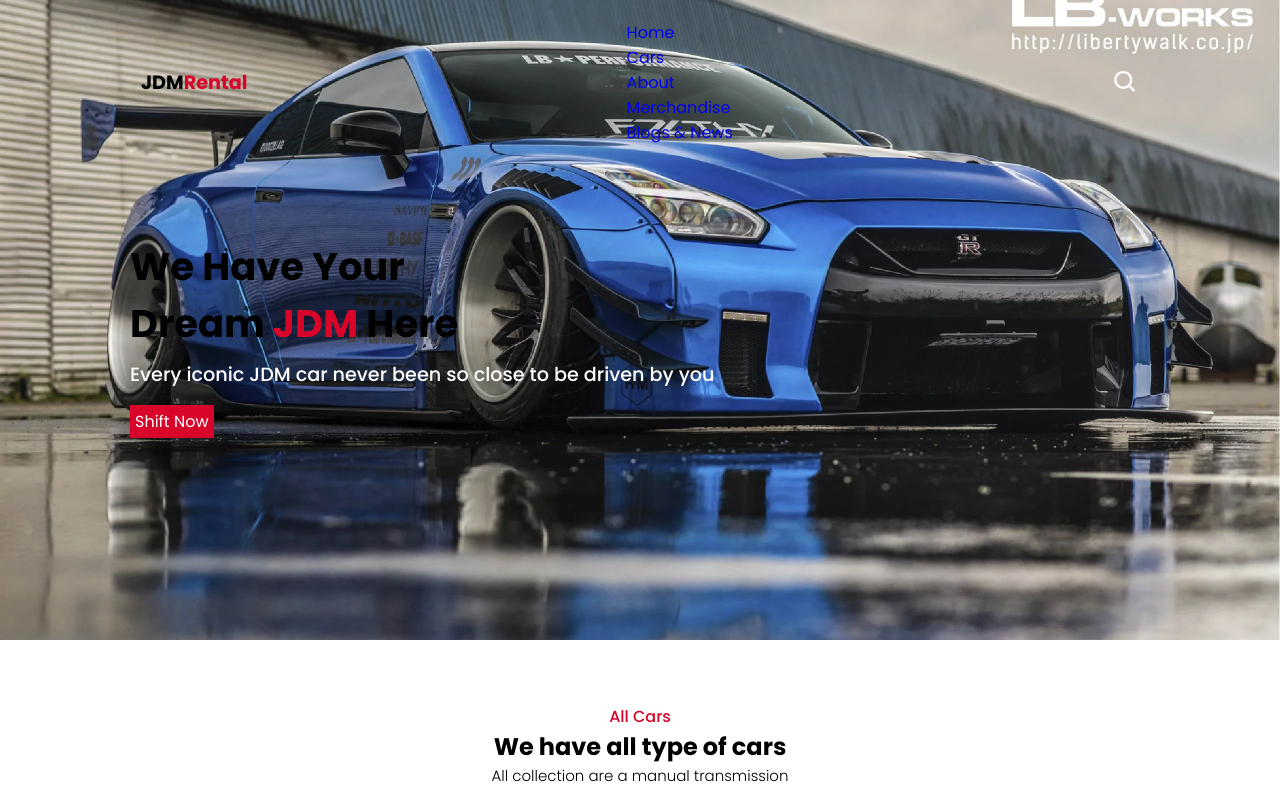
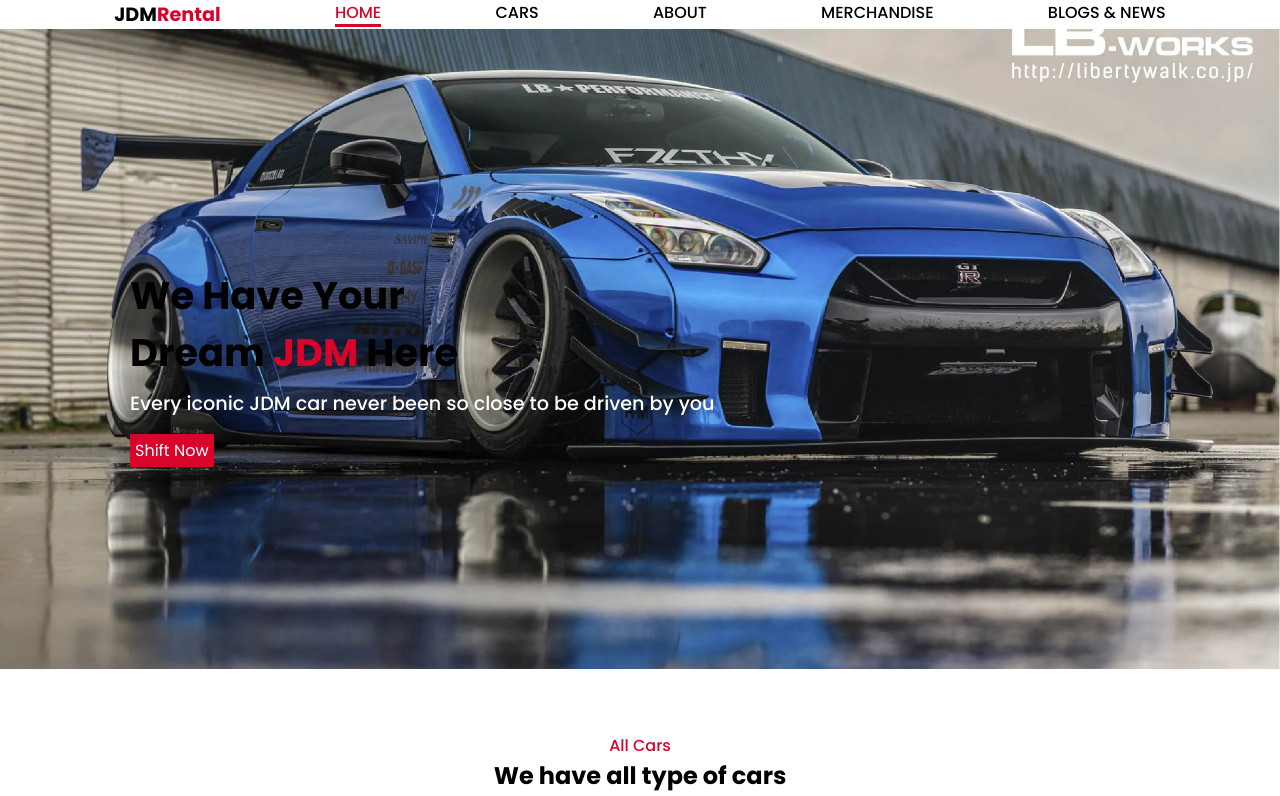
Before and after one commit to EdwardBerroa/JDMWebsite, a plain HTML site: page index.html in a window 1280 px wide. Shown: the top 796 px of the page. Drawn offline with nearby package versions, Linux system fonts and the light colour scheme.

Commit message:
1. Changed menu item to use divs instead of <li> and <ul>. 2. Removed header div. 3. Consolidated display:flex to one style in style.css. 4. Commented out .nav since its not used. 5. Found bug "class="=navbar"" with the "=" in the class quotation.

```diff
--- a/index.html
+++ b/index.html
@@ -1,5 +1,6 @@
 <!DOCTYPE html>
 <html lang="en">
+
 <head>
     <meta charset="UTF-8">
     <meta http-equiv="X-UA-Compatible" content="IE=edge">
@@ -12,29 +13,29 @@
 </head>
 <body>
     <!-- Navbar -->
-    <header>
-        <!-- Nav Container -->
-        <div class="nav container">
+    <div class="container">
+        <div>
             <!-- Menu Icon -->
             <i class='bx bx-menu' id="menu-icon"></i>
             <!-- Logo -->
             <a href="#" class="logo">JDM<span>Rental</span></a>
-            <!-- Nav List -->
-            <ul class="=navbar">
-                <li><a href="#home" class="active">Home</a></li>
-                <li><a href="#cars">Cars</a></li>
-                <li><a href="#about">About</a></li>
-                <li><a href="#parts">Merchandise</a></li>
-                <li><a href="#blog">Blogs & News</a></li>
-            </ul>
+        </div>
+
+        <!-- Nav List -->
+        <div class="navbar"><a href="#home" class="active">Home</a></div>
+        <div class="navbar"><a href="#cars">Cars</a></div>
+        <div class="navbar"><a href="#about">About</a></div>
+        <div class="navbar"><a href="#parts">Merchandise</a></div>
+        <div class="navbar"><a href="#blog">Blogs & News</a></div>
+
+        <div class="search-box container">
             <!-- Search Icon-->
-            <i class='bx bx-search' id="search-icon" ></i>
+            <i class='bx bx-search' id="search-icon"></i>
             <!-- Search Box -->
-            <div class="search-box container">
-                <input type="search" name="" id="" placeholder="search here...">
-            </div>
+            <input type="search" name="" id="" placeholder="search here...">
         </div>
-    </header>
+    </div>
+
     <!-- Home -->
     <section class="home" id="home">
         <div class="home-text">
@@ -177,7 +178,8 @@
                 <img src="img/blog1.jpg" alt="">
                 <span>May 23 2023</span>
                 <h3>Engine Maintenance</h3>
-                <p>We frequently change our car oil and give a rutinary engine maintenance every after costumer used.</p>
+                <p>We frequently change our car oil and give a rutinary engine maintenance every after costumer used.
+                </p>
                 <a href="#" class="blog-btn">Read More<i class='bx bx-right-arrow-alt'></i></a>
             </div>
             <!-- Box 2 -->
@@ -185,7 +187,8 @@
                 <img src="img/blog2.jpg" alt="">
                 <span>May 23 2023</span>
                 <h3>Turbo Maintenance</h3>
-                <p>Our dedication to our turbos makes the car the most reliable and high end power out in the market.</p>
+                <p>Our dedication to our turbos makes the car the most reliable and high end power out in the market.
+                </p>
                 <a href="#" class="blog-btn">Read More<i class='bx bx-right-arrow-alt'></i></a>
             </div>
             <!-- Box 3 -->
@@ -239,4 +242,5 @@
     <!-- Link To Js-->
     <script src="main.js"></script>
 </body>
+
 </html>
--- a/style.css
+++ b/style.css
@@ -35,9 +35,12 @@ body{
     color: var(--text-color);
 }
 .container{
-    max-width: 1068px;
+    display: flex;
+    flex-direction: row;
+    justify-content: space-evenly;
+   /* max-width: 1068px;
     margin-left: auto;
-    margin-right: auto;
+    margin-right: auto;*/
 }
 header{
     display: block;
@@ -55,12 +58,11 @@ header.shadow {
 header.shadow #search-icon {
     color: var(--text-color);
 }
-.nav{
-    display: flex;
+/* .nav{
     align-items: center;
     justify-content: space-between;
     padding: 20px 35px;
-}
+} */
 #menu-icon {
     font-size: 24px;
     cursor: pointer;
@@ -76,7 +78,6 @@ header.shadow #search-icon {
     color: var(--main-color);
 }
 .navbar {
-    display: flex;
     column-gap: 2rem;
 }
 .navbar a {
```
